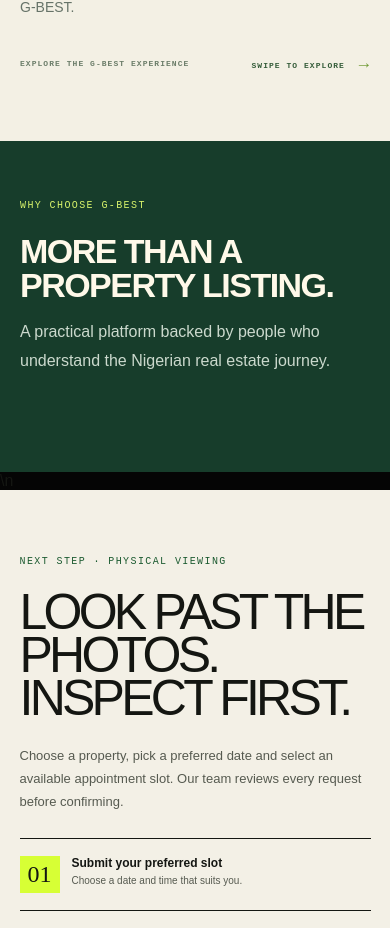
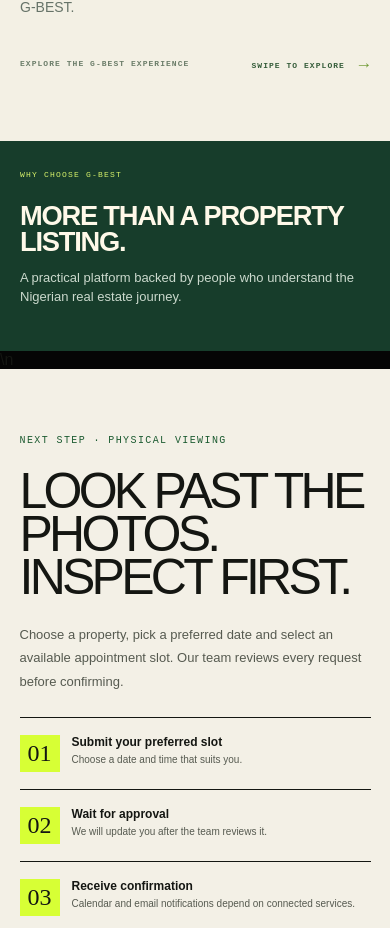
Before and after one commit to mrceogodwin/gbestluxuryrealty, a Next.js app: page / in a window 390 px wide. Shown: the part 4958-5886 px from the top of the page. Built offline with nearby package versions, Linux system fonts and the light colour scheme; no server answers; the database is empty.

Commit message:
Redesign why choose G-BEST as compact flagship benefit tiles

```diff
--- a/app/globals.css
+++ b/app/globals.css
@@ -910,3 +910,33 @@ nav>div>a.nav-register::before,nav>div>a.nav-register::after{content:none!import
 .property-collection-track-large .collection-property-copy p,.property-collection-track-large .collection-property-copy>button{color:#d8f36b;border-color:#315b3b}
 @media(max-width:680px){.property-collection{padding:22px 5% 30px}.property-collection-heading{align-items:flex-end;gap:10px}.property-collection-heading h2{font-size:27px}.property-collection-heading p{font-size:10px;max-width:280px}.property-collection-controls button{width:36px;height:36px}.property-collection-track{grid-auto-columns:calc((100% - 20px)/3);gap:10px}.property-collection-track-large{grid-auto-columns:calc((100% - 10px)/2);gap:10px}.collection-property-image{height:100px}.collection-property-copy{padding:10px}.collection-property-copy h3{font-size:12px}.collection-property-copy>small{font-size:7px}.collection-property-copy p{font-size:9px}.property-collection-track-large .collection-property-image{height:150px}.property-collection-premium{margin:14px 3% 25px;padding:23px 3% 20px}}
 @media(prefers-reduced-motion:reduce){.collection-property-image img{transition:none}}
+
+
+/* G-BEST compact editorial benefit tiles — sits directly before inspection */
+.marketing-experience{padding:clamp(30px,4vw,48px) 5% clamp(28px,3.5vw,42px)!important}
+.marketing-experience .marketing-section-heading{max-width:900px;margin:0 auto 18px!important}
+.marketing-experience .marketing-section-heading .eyebrow{font-size:8px;letter-spacing:.15em}
+.marketing-experience .marketing-section-heading h2{font-size:clamp(27px,3.6vw,42px)!important;line-height:.98!important;max-width:720px;margin:10px 0 12px!important}
+.marketing-experience .marketing-section-heading>p:not(.eyebrow){font-size:clamp(13px,1.25vw,16px)!important;line-height:1.5!important;max-width:660px}
+.marketing-benefit-grid{max-width:1100px!important;margin:18px auto 0!important;display:grid!important;grid-template-columns:repeat(4,minmax(0,1fr))!important;gap:9px!important}
+.marketing-benefit-grid article{position:relative;min-height:128px!important;padding:14px 14px 13px!important;border-radius:2px!important;border:1px solid #ffffff30;overflow:hidden}
+.marketing-benefit-grid article:after{content:"";position:absolute;right:-17px;bottom:-23px;width:64px;height:64px;border:1px solid currentColor;border-radius:50%;opacity:.14}
+.marketing-benefit-grid span{display:block;font:800 8px 'DM Mono',monospace!important;letter-spacing:.12em}
+.marketing-benefit-grid h3{font-size:clamp(14px,1.35vw,18px)!important;line-height:1.12!important;margin:12px 0 6px!important}
+.marketing-benefit-grid p{font-size:10px!important;line-height:1.45!important;margin:0!important;max-width:300px}
+.marketing-benefit-grid article:nth-child(1){background:#f3f0e4;color:#173d2b;border-top:3px solid #d8f36b}
+.marketing-benefit-grid article:nth-child(2){background:#d8f36b;color:#173d2b;border-top:3px solid #173d2b}
+.marketing-benefit-grid article:nth-child(3){background:#315b3b;color:#fff9e9;border-top:3px solid #d8f36b}
+.marketing-benefit-grid article:nth-child(4){background:#101c16;color:#fff9e9;border-top:3px solid #d8f36b}
+.marketing-benefit-grid article:nth-child(3) span,.marketing-benefit-grid article:nth-child(4) span{color:#d8f36b}
+@media(max-width:680px){
+ .marketing-experience{padding:28px 20px 30px!important}
+ .marketing-experience .marketing-section-heading{margin-bottom:14px!important}
+ .marketing-experience .marketing-section-heading h2{font-size:clamp(26px,7vw,34px)!important;max-width:440px}
+ .marketing-experience .marketing-section-heading>p:not(.eyebrow){font-size:13px!important;line-height:1.45!important}
+ .marketing-benefit-grid{grid-template-columns:repeat(2,minmax(0,1fr))!important;gap:8px!important;margin-top:14px!important}
+ .marketing-benefit-grid article{min-height:116px!important;padding:12px 11px 11px!important}
+ .marketing-benefit-grid h3{font-size:15px!important;margin:10px 0 5px!important}
+ .marketing-benefit-grid p{font-size:9px!important;line-height:1.4!important}
+}
+@media(prefers-reduced-motion:reduce){.marketing-benefit-grid article:after{display:none}}
```
